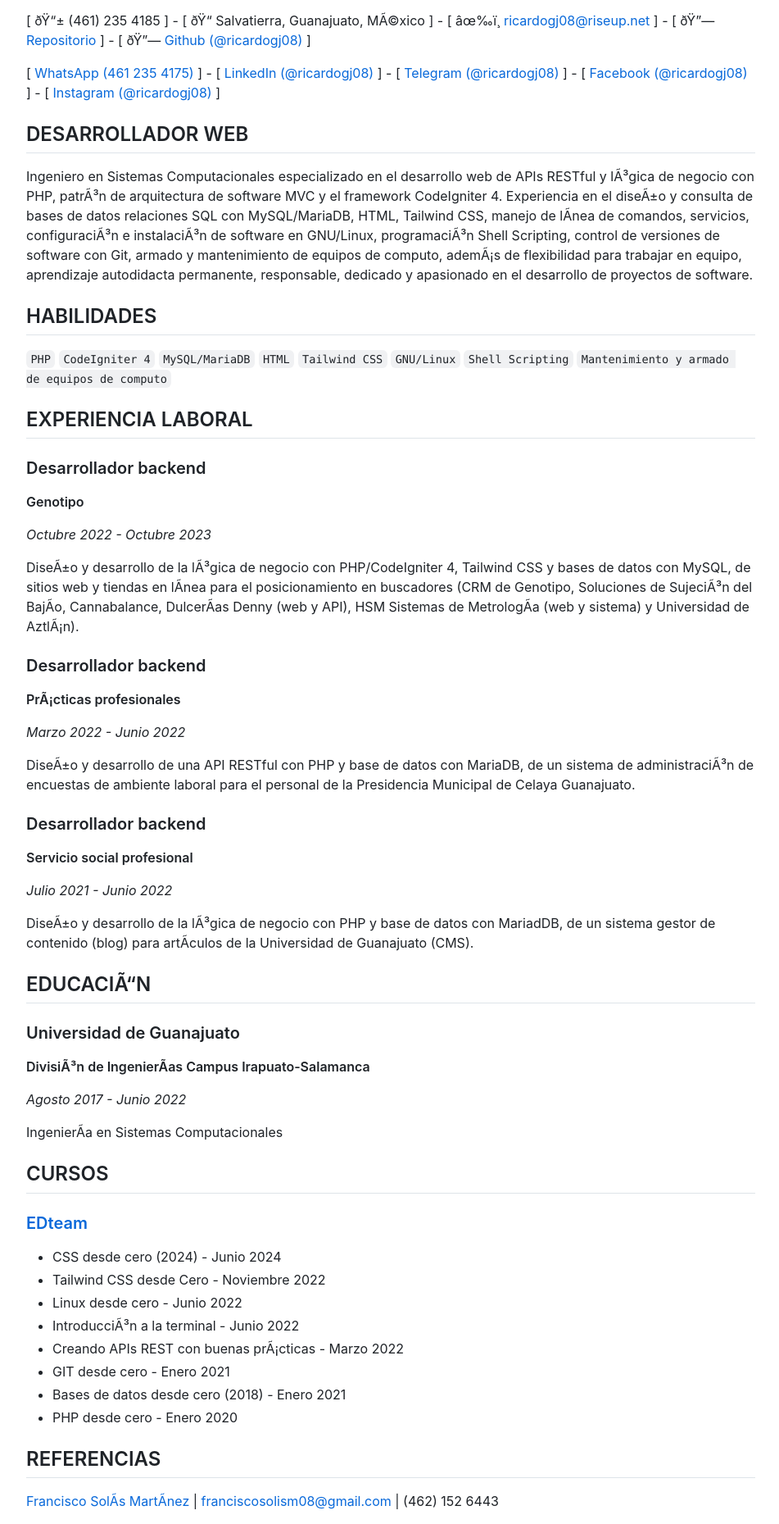
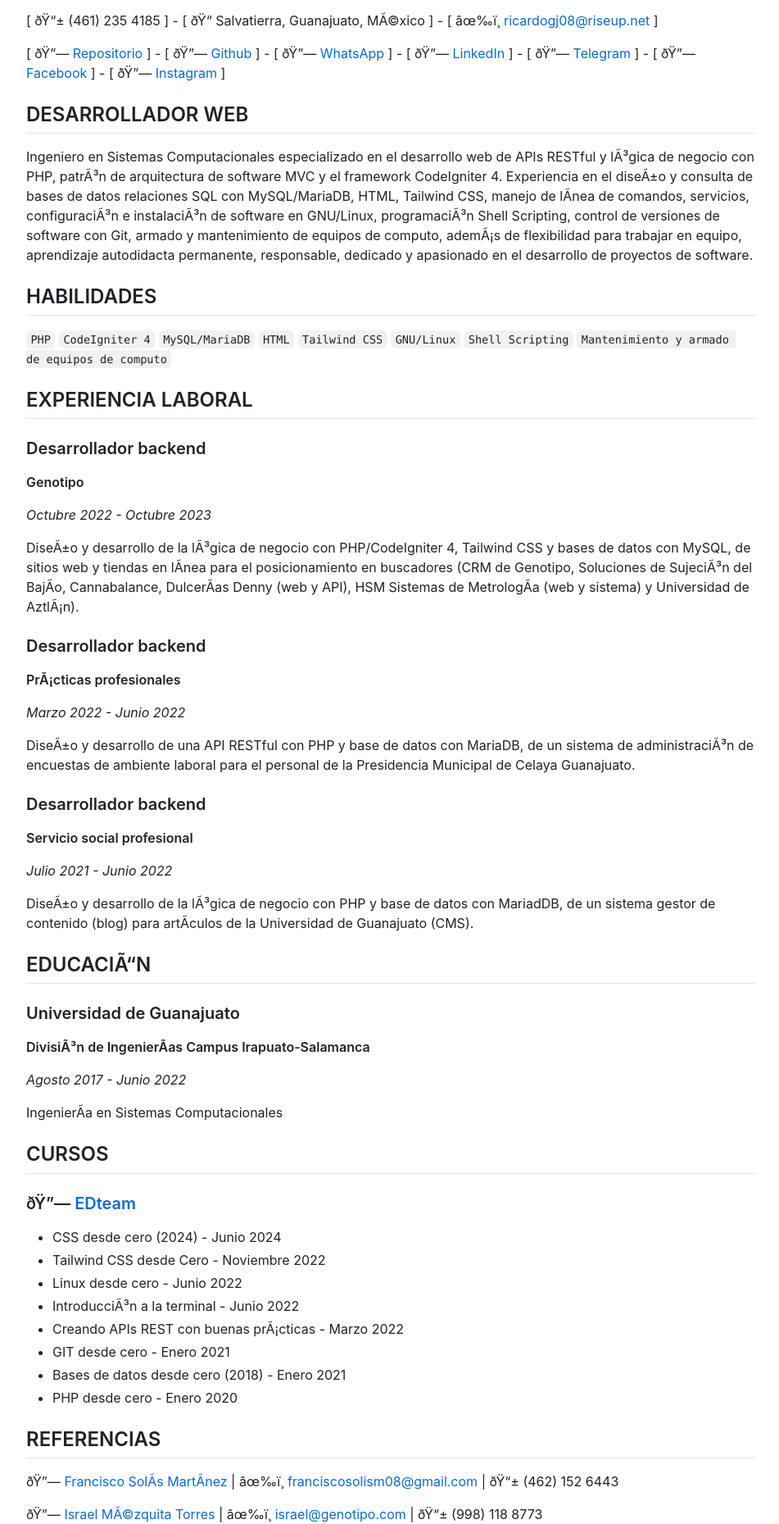
Before and after one commit to ricardogj08/resume, a plain HTML site: page docs/index.html in a window 1280 px wide. Shown: the part 289-2148 px from the top of the page at 82% size, without its empty margins (163-1114 px from the left). Drawn offline with nearby package versions, Linux system fonts and the light colour scheme.

Commit message:
feat: Agrega iconos a los enlaces
Signed-off-by: Ricardo García Jiménez <ricardogj08@riseup.net>

```diff
--- a/docs/index.html
+++ b/docs/index.html
@@ -3,6 +3,7 @@
 <head>
   <meta charset="uft-8">
   <meta name="viewport" content="width=device-width, initial-scale=1.0">
+  <title>Ricardo García Jiménez</title>
   <link rel="stylesheet" href="https://cdnjs.cloudflare.com/ajax/libs/github-markdown-css/5.8.1/github-markdown-light.min.css">
 
   <style>
@@ -26,14 +27,14 @@
 <h1>RICARDO GARCÍA JIMÉNEZ</h1>
 <p>[ 📱 (461) 235 4185 ] -
 [ 📍 Salvatierra, Guanajuato, México ] -
-[ ✉️ <a href="mailto:ricardogj08@riseup.net">ricardogj08@riseup.net</a> ] -
-[ 🔗 <a href="https://notabug.org/ricardogj08">Repositorio</a> ] -
-[ 🔗 <a href="https://github.com/ricardogj08">Github (@ricardogj08)</a> ]</p>
-<p>[ <a href="https://wa.me/524612354175">WhatsApp (461 235 4175)</a> ] -
-[ <a href="https://www.linkedin.com/in/ricardogj08">LinkedIn (@ricardogj08)</a> ] -
-[ <a href="https://t.me/ricardogj08">Telegram (@ricardogj08)</a> ] -
-[ <a href="https://www.facebook.com/ricardogj08">Facebook (@ricardogj08)</a> ] -
-[ <a href="https://www.instagram.com/ricardogj08">Instagram (@ricardogj08)</a> ]</p>
+[ ✉️ <a href="mailto:ricardogj08@riseup.net">ricardogj08@riseup.net</a> ]</p>
+<p>[ 🔗 <a href="https://notabug.org/ricardogj08">Repositorio</a> ] -
+[ 🔗 <a href="https://github.com/ricardogj08">Github</a> ] -
+[ 🔗 <a href="https://wa.me/524612354175">WhatsApp</a> ] -
+[ 🔗 <a href="https://www.linkedin.com/in/ricardogj08">LinkedIn</a> ] -
+[ 🔗 <a href="https://t.me/ricardogj08">Telegram</a> ] -
+[ 🔗 <a href="https://www.facebook.com/ricardogj08">Facebook</a> ] -
+[ 🔗 <a href="https://www.instagram.com/ricardogj08">Instagram</a> ]</p>
 <h2>DESARROLLADOR WEB</h2>
 <p>Ingeniero en Sistemas Computacionales especializado en el desarrollo web de APIs RESTful y lógica de negocio con PHP, patrón de arquitectura de software MVC y el framework CodeIgniter 4. Experiencia en el diseño y consulta de bases de datos relaciones SQL con MySQL/MariaDB, HTML, Tailwind CSS, manejo de línea de comandos, servicios, configuración e instalación de software en GNU/Linux, programación Shell Scripting, control de versiones de software con Git, armado y mantenimiento de equipos de computo, además de flexibilidad para trabajar en equipo, aprendizaje autodidacta permanente, responsable, dedicado y apasionado en el desarrollo de proyectos de software.</p>
 <h2>HABILIDADES</h2>
@@ -64,7 +65,7 @@
 <p><em>Agosto 2017 - Junio 2022</em></p>
 <p>Ingeniería en Sistemas Computacionales</p>
 <h2>CURSOS</h2>
-<h3><a href="https://ed.team/u/ricardogj08/certificados">EDteam</a></h3>
+<h3>🔗 <a href="https://ed.team/u/ricardogj08/certificados">EDteam</a></h3>
 <ul>
 <li>CSS desde cero (2024) - Junio 2024</li>
 <li>Tailwind CSS desde Cero - Noviembre 2022</li>
@@ -76,11 +77,11 @@
 <li>PHP desde cero - Enero 2020</li>
 </ul>
 <h2>REFERENCIAS</h2>
-<p><a href="https://mx.linkedin.com/in/francisco-js">Francisco Solís Martínez</a> |
-<a href="mailto:franciscosolism08@gmail.com">franciscosolism08@gmail.com</a> |
-(462) 152 6443</p>
-<p><a href="https://mx.linkedin.com/in/israelmt">Israel Mézquita Torres</a> |
-<a href="mailto:israel@genotipo.com">israel@genotipo.com</a> |
-(998) 118 8773</p>
+<p>🔗 <a href="https://mx.linkedin.com/in/francisco-js">Francisco Solís Martínez</a> |
+✉️ <a href="mailto:franciscosolism08@gmail.com">franciscosolism08@gmail.com</a> |
+📱 (462) 152 6443</p>
+<p>🔗 <a href="https://mx.linkedin.com/in/israelmt">Israel Mézquita Torres</a> |
+✉️ <a href="mailto:israel@genotipo.com">israel@genotipo.com</a> |
+📱 (998) 118 8773</p>
 </body>
 </html>
```
Also changed, not shown: 1 other file.
